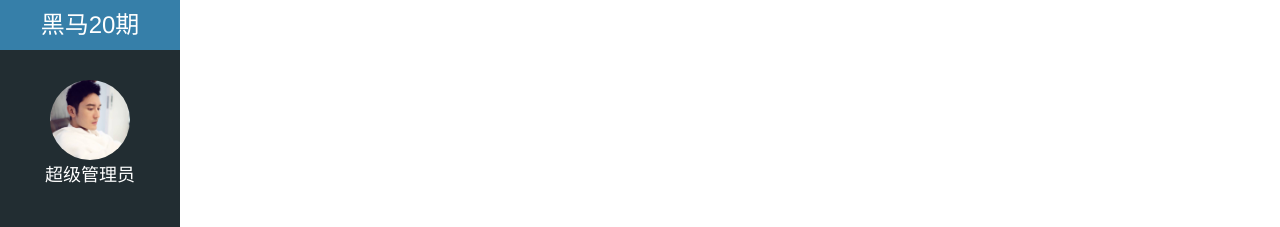
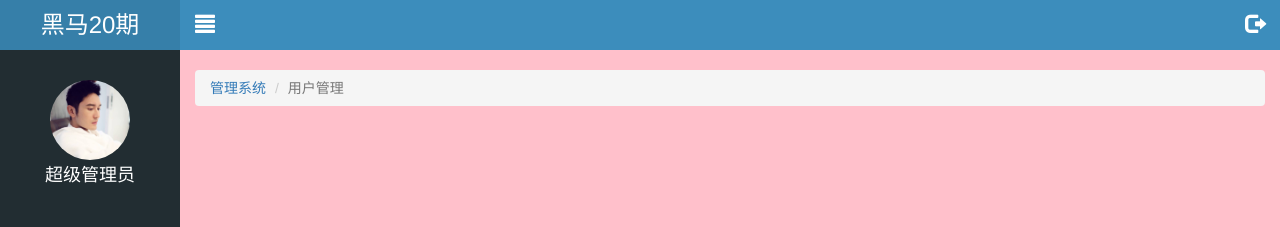
Before and after one commit to Algren-yaner/letao, a website: page public/back/index.html in a window 1280 px wide. Shown: the top 227 px of the page. Drawn offline with Linux system fonts and the light colour scheme.

Commit message:
整体静态布局完成

```diff
--- a/public/back/css/common.css
+++ b/public/back/css/common.css
@@ -25,6 +25,10 @@ a:active {
   text-decoration: none;
 }
 
+.red {
+  color: #A94442;
+}
+
 * {
   margin: 0;
   padding: 0;
@@ -42,6 +46,7 @@ ul, li {
   position: fixed;
   left: 0;
   top: 0;
+  z-index: 999;
 }
 
 .lt_aside .brand {
@@ -101,3 +106,40 @@ ul, li {
 }
 
 /*lt_aside 结束*/
+
+/*lt_main 开始*/
+.lt_main {
+  min-height: 1000px;
+  width: 100%;
+  background-color: pink;
+  padding-left: 180px;
+  padding-top: 50px;
+  transition: all 1s;
+}
+
+.lt_topbar {
+  height: 50px;
+  width: 100%;
+  line-height: 50px;
+  background-color: #3C8DBC;
+  position: fixed;
+  left: 0;
+  top: 0;
+  padding-left: 180px;
+  transition: all 1s;
+  z-index: 666;
+}
+
+.lt_topbar a {
+  width: 50px;
+  height: 50px;
+  line-height: 50px;
+  color: #fff;
+  font-size: 20px;
+  text-align: center;
+}
+.lt_main .breadcrumb{
+  margin-top: 20px;
+}
+
+/*lt_main 结束*/
--- a/public/back/index.html
+++ b/public/back/index.html
@@ -51,6 +51,26 @@
   </div>
 </div>
 
+<!--乐淘主体-->
+<div class="lt_main">
+
+  <!--lt_topbar-->
+  <div class="lt_topbar">
+    <a href="#" class="pull-left icon_menu"><i class="glyphicon glyphicon-align-justify"></i></a>
+    <a href="#" class="pull-right icon_logout"><i class="glyphicon glyphicon-log-out"></i></a>
+  </div>
+
+  <!--希望有一个容器,可以撑满父容器,会自动宽度100%,会自己添加一个15px 内边距-->
+  <div class="container-fluid">
+
+    <!--路径导航-->
+    <ol class="breadcrumb">
+      <li><a href="#">管理系统 </a></li>
+      <li class="active">用户管理</li>
+    </ol>
+  </div>
+</div>
+
 <script src="./lib/jquery/jquery.min.js"></script>
 <script src="./lib/bootstrap/js/bootstrap.min.js"></script>
 <script src="./lib/bootstrap-validator/js/bootstrapValidator.min.js"></script>
```
